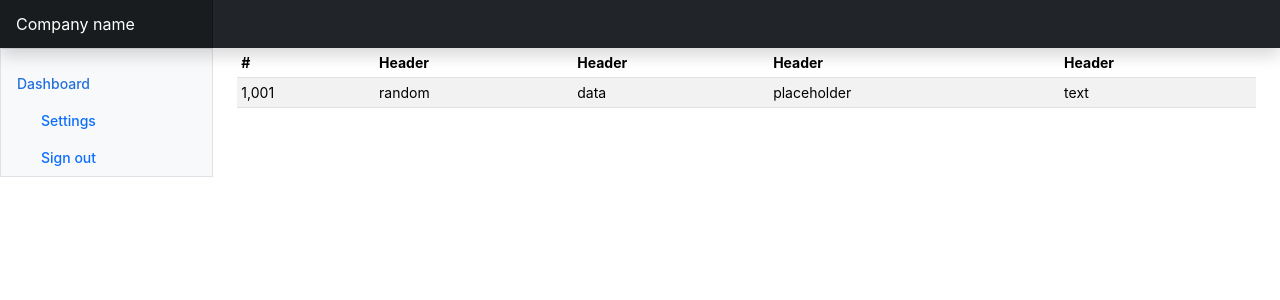
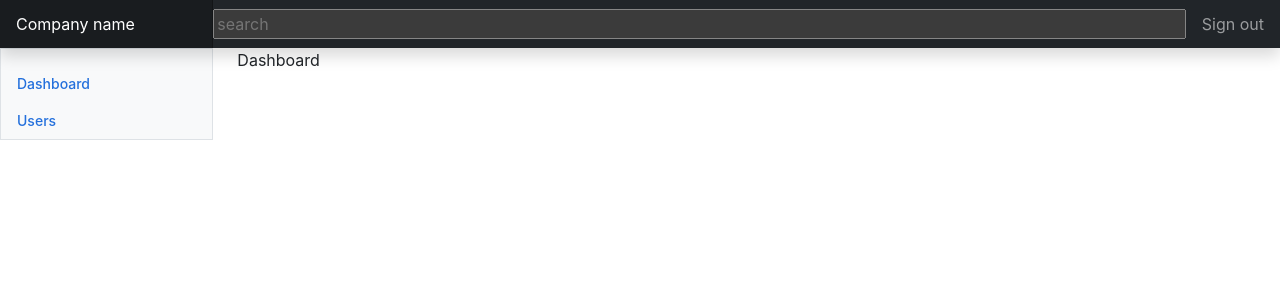
Before and after one commit to kttm25/react-admin, a React (Create React App) app: page / in a window 1280 px wide. Shown: the top 300 px of the page. Built offline with nearby package versions, Linux system fonts and the light colour scheme.

Commit message:
Initial page

```diff
--- a/package.json
+++ b/package.json
@@ -10,8 +10,10 @@
     "@types/node": "^16.18.93",
     "@types/react": "^18.2.73",
     "@types/react-dom": "^18.2.23",
+    "@types/react-router-dom": "^5.3.3",
     "react": "^18.2.0",
     "react-dom": "^18.2.0",
+    "react-router-dom": "^6.22.3",
     "react-scripts": "5.0.1",
     "typescript": "^4.9.5",
     "web-vitals": "^2.1.4"
--- a/src/App.tsx
+++ b/src/App.tsx
@@ -1,93 +1,30 @@
 import React from 'react';
 import logo from './logo.svg';
 import './App.css';
+import Nav from './components/Nav';
+import Menu from './components/Menu';
+import Users from './components/pages/Users';
+import { BrowserRouter, Route, Routes } from 'react-router-dom';
+import Dashboard from './components/pages/Dashboard';
 
 function App() {
   return (
     <div className="App">
-      <header className="navbar sticky-top bg-dark flex-md-nowrap p-0 shadow" data-bs-theme="dark">
-        <a className="navbar-brand col-md-3 col-lg-2 me-0 px-3 fs-6 text-white" href="#">Company name</a>
+      <BrowserRouter>
+        <Nav />
 
-        <ul className="navbar-nav flex-row d-md-none">
-          <li className="nav-item text-nowrap">
-            <button className="nav-link px-3 text-white" type="button" data-bs-toggle="collapse" data-bs-target="#navbarSearch" aria-controls="navbarSearch" aria-expanded="false" aria-label="Toggle search">
-              <svg className="bi"></svg>
-            </button>
-          </li>
-          <li className="nav-item text-nowrap">
-            <button className="nav-link px-3 text-white" type="button" data-bs-toggle="offcanvas" data-bs-target="#sidebarMenu" aria-controls="sidebarMenu" aria-expanded="false" aria-label="Toggle navigation">
-              <svg className="bi"></svg>
-            </button>
-          </li>
-        </ul>
-
-        <div id="navbarSearch" className="navbar-search w-100 collapse">
-          <input className="form-control w-100 rounded-0 border-0" type="text" placeholder="Search" aria-label="Search" />
+        <div className="container-fluid">
+          <div className="row">
+            <Menu />
+            <main className="col-md-9 ms-sm-auto col-lg-10 px-md-4">
+              <Routes>
+                <Route path={'/'} Component={Dashboard} />
+                <Route path={'/users'} Component={Users} />
+              </Routes>
+            </main>
+          </div>
         </div>
-      </header>
-
-      <div className="container-fluid">
-        <div className="row">
-          <div className="sidebar border border-right col-md-3 col-lg-2 p-0 bg-body-tertiary">
-            <div className="offcanvas-md offcanvas-end bg-body-tertiary" id="sidebarMenu" aria-labelledby="sidebarMenuLabel">
-              <div className="offcanvas-header">
-                <h5 className="offcanvas-title" id="sidebarMenuLabel">Company name</h5>
-                <button type="button" className="btn-close" data-bs-dismiss="offcanvas" data-bs-target="#sidebarMenu" aria-label="Close"></button>
-              </div>
-              <div className="offcanvas-body d-md-flex flex-column p-0 pt-lg-3 overflow-y-auto">
-                <ul className="nav flex-column">
-                  <li className="nav-item">
-                    <a className="nav-link d-flex align-items-center gap-2 active" aria-current="page" href="#">
-                      Dashboard
-                    </a>
-                  </li>
-                </ul>
-
-                <ul className="nav flex-column mb-auto">
-                  <li className="nav-item">
-                    <a className="nav-link d-flex align-items-center gap-2" href="#">
-                      <svg className="bi"></svg>
-                      Settings
-                    </a>
-                  </li>
-                  <li className="nav-item">
-                    <a className="nav-link d-flex align-items-center gap-2" href="#">
-                      <svg className="bi"></svg>
-                      Sign out
-                    </a>
-                  </li>
-                </ul>
-              </div>
-            </div>
-          </div>
-
-          <main className="col-md-9 ms-sm-auto col-lg-10 px-md-4">
-
-            <div className="table-responsive small">
-              <table className="table table-striped table-sm">
-                <thead>
-                  <tr>
-                    <th scope="col">#</th>
-                    <th scope="col">Header</th>
-                    <th scope="col">Header</th>
-                    <th scope="col">Header</th>
-                    <th scope="col">Header</th>
-                  </tr>
-                </thead>
-                <tbody>
-                  <tr>
-                    <td>1,001</td>
-                    <td>random</td>
-                    <td>data</td>
-                    <td>placeholder</td>
-                    <td>text</td>
-                  </tr>
-                </tbody>
-              </table>
-            </div>
-          </main>
-        </div>
-      </div>
+      </BrowserRouter>
     </div>
   );
 }
--- /dev/null
+++ b/src/components/Menu.tsx
@@ -0,0 +1,29 @@
+import React from "react"
+import { Link } from "react-router-dom";
+
+const Menu = () => {
+    return (<div className="sidebar border border-right col-md-3 col-lg-2 p-0 bg-body-tertiary">
+        <div className="offcanvas-md offcanvas-end bg-body-tertiary" id="sidebarMenu" aria-labelledby="sidebarMenuLabel">
+            <div className="offcanvas-header">
+                <h5 className="offcanvas-title" id="sidebarMenuLabel">Company name</h5>
+                <button type="button" className="btn-close" data-bs-dismiss="offcanvas" data-bs-target="#sidebarMenu" aria-label="Close"></button>
+            </div>
+            <div className="offcanvas-body d-md-flex flex-column p-0 pt-lg-3 overflow-y-auto">
+                <ul className="nav flex-column">
+                    <li className="nav-item">
+                        <Link to={'/'} className="nav-link d-flex align-items-center gap-2 active" aria-current="page">
+                            Dashboard
+                        </Link>
+                    </li>
+                    <li className="nav-item">
+                        <Link to={'/users'} className="nav-link d-flex align-items-center gap-2 active" aria-current="page">
+                            Users
+                        </Link>
+                    </li>
+                </ul>
+            </div>
+        </div>
+    </div>)
+}
+
+export default Menu;
--- /dev/null
+++ b/src/components/Nav.tsx
@@ -0,0 +1,23 @@
+import React, { Component } from "react";
+
+class Nav extends Component {
+    render(): React.ReactNode {
+        return (
+            <header className="navbar sticky-top bg-dark flex-md-nowrap p-0 shadow" data-bs-theme="dark">
+                <a className="navbar-brand col-md-3 col-lg-2 me-0 px-3 fs-6 text-white" href="#">Company name</a>
+                <input className='from-control form-control-dark w-100' type="text" placeholder='search' aria-label='Search' />
+                <ul className='navbar-nav px-3'>
+                    <li className='="nav-item text-nowrap'>
+                        <a className="nav-link" href='a'>Sign out</a>
+                    </li>
+                </ul>
+
+                <div id="navbarSearch" className="navbar-search w-100 collapse">
+                    <input className="form-control w-100 rounded-0 border-0" type="text" placeholder="Search" aria-label="Search" />
+                </div>
+            </header>
+        )
+    }
+}
+
+export default Nav;
--- /dev/null
+++ b/src/components/pages/Dashboard.tsx
@@ -0,0 +1,13 @@
+import React, { Component } from 'react'
+
+class Dashboard extends Component{
+    render(){
+        return (
+            <div>
+                Dashboard
+            </div>
+        )
+    }
+}
+
+export default Dashboard;
--- /dev/null
+++ b/src/components/pages/Users.tsx
@@ -0,0 +1,32 @@
+import React,{ Component } from "react";
+
+class Users extends Component{
+    render(){
+        return (
+            <div className="table-responsive small">
+              <table className="table table-striped table-sm">
+                <thead>
+                  <tr>
+                    <th scope="col">#</th>
+                    <th scope="col">Header</th>
+                    <th scope="col">Header</th>
+                    <th scope="col">Header</th>
+                    <th scope="col">Header</th>
+                  </tr>
+                </thead>
+                <tbody>
+                  <tr>
+                    <td>1,001</td>
+                    <td>random</td>
+                    <td>data</td>
+                    <td>placeholder</td>
+                    <td>text</td>
+                  </tr>
+                </tbody>
+              </table>
+            </div>
+        );
+    }
+}
+
+export default Users;
```
Also changed, not shown: 1 other file (tests, documents, lock files or other folders).
